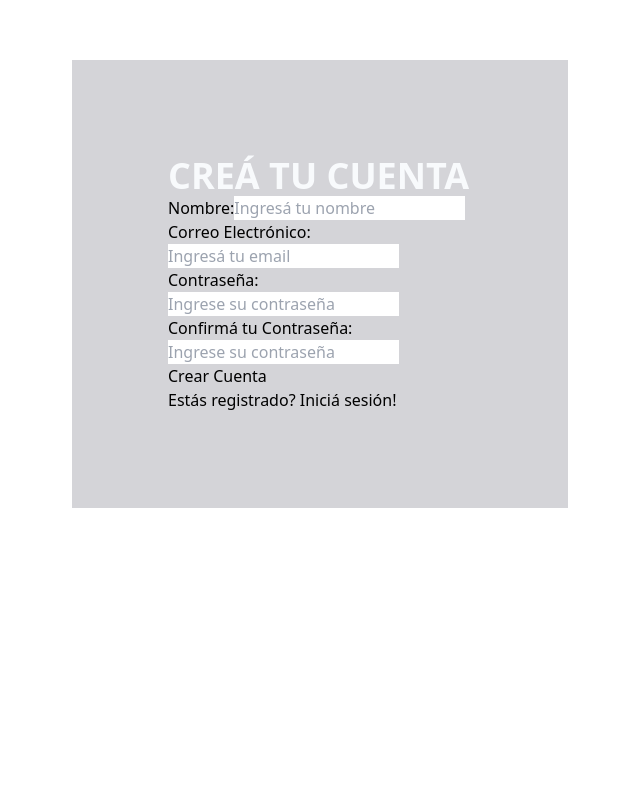
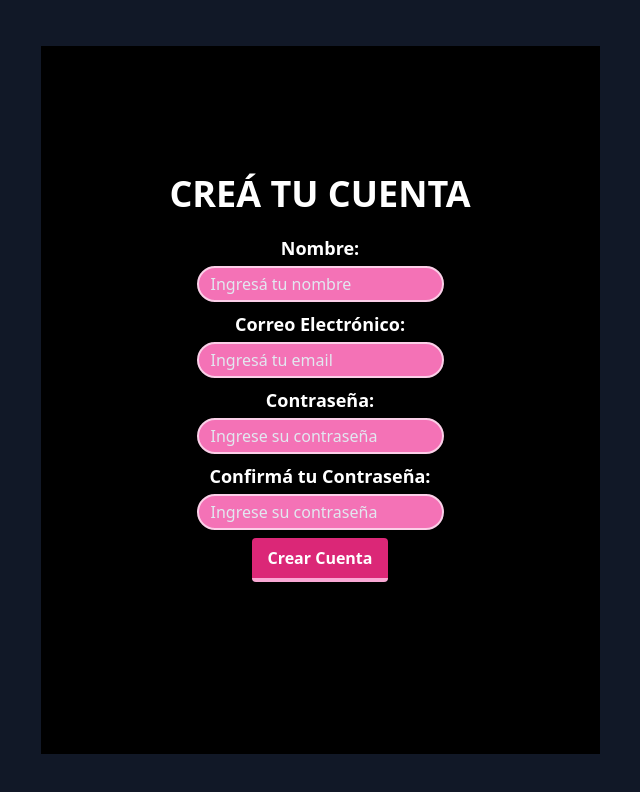
Before and after one commit to fAEDKAN/Projects-Manager, a React (Vite) app in the folder client/: page /register in a window 1280 px wide. Shown: the top 792 px of the page, without its empty margins (320-960 px from the left). Built offline with nearby package versions, Linux system fonts and the light colour scheme; no server answers.

Commit message:
work on tailwindcss

```diff
--- a/client/src/App.jsx
+++ b/client/src/App.jsx
@@ -11,6 +11,7 @@ import { Projects } from "./pages/Projects";
 
 function App() {
     return (
+        <div>
             <BrowserRouter>
                 <AuthProvider>
                     <Routes>
@@ -30,7 +31,10 @@ function App() {
                                 path="confirm/:token"
                                 element={<ConfirmAccount />}
                             />
-                        <Route path="*" element={<h1>404: NOT FOUND!</h1>} />
+                            <Route
+                                path="*"
+                                element={<h1>404: NOT FOUND!</h1>}
+                            />
                         </Route>
                         {/* RUTAS PRIVADAS */}
                         <Route path="/projects" element={<ProtectedLayout />}>
@@ -39,6 +43,7 @@ function App() {
                     </Routes>
                 </AuthProvider>
             </BrowserRouter>
+        </div>
     );
 }
 
--- a/client/src/index.css
+++ b/client/src/index.css
@@ -1,6 +1,10 @@
 @tailwind base;
 @tailwind components;
 @tailwind utilities;
+
+input::placeholder {
+    @apply text-slate-200;
+}
 
 /* :root {
     font-family: Inter, Avenir, Helvetica, Arial, sans-serif;
--- a/client/src/layouts/AuthLayout.jsx
+++ b/client/src/layouts/AuthLayout.jsx
@@ -4,8 +4,8 @@ import { Outlet } from "react-router-dom";
 export const AuthLayout = () => {
     return (
         <>
-            <main className="container mx-auto mt-5 md:mt-10 p-5 md:flex md:justify-center">
-                <div className="md:w-2/3 lg:w-2/5">
+            <main className="h-screen w-full bg-gray-900 flex justify-center items-center">
+                <div>
                     <Outlet />
                 </div>
             </main>
--- a/client/src/layouts/ProtectedLayout.jsx
+++ b/client/src/layouts/ProtectedLayout.jsx
@@ -16,7 +16,7 @@ export const ProtectedLayout = () => {
         <>
             {/* si el usuario no está autorizado, se redirecciona al Login */}
             {auth._id ? (
-                <main className="container mx-auto mt-5 md:mt-10 p-5 md:flex md:justify-center">
+                <main>
                     <Outlet />
                 </main>
             ) : (
--- a/client/src/main.jsx
+++ b/client/src/main.jsx
@@ -5,6 +5,7 @@ import "./index.css";
 
 ReactDOM.createRoot(document.getElementById("root")).render(
     <>
-        <App />
+
+        <App/>
     </>
 );
--- a/client/src/pages/Register.jsx
+++ b/client/src/pages/Register.jsx
@@ -83,17 +83,17 @@ export const Register = () => {
 
     return (
         <>
-            <div className="bg-zinc-300 p-24">
-                <h1 className="text-slate-50 uppercase font-bold text-4xl">
+            <div className="bg-black p-32 w-98 h-98 text-center" >
+                <h1 className="text-white uppercase font-bold text-4xl">
                     Creá tu Cuenta
                 </h1>
                 {
                     alert.msg && <Alert {...alert} /> //cuando haya una alerta mostramos el componente y le pasamos por props las propiedades del state de alert
                 }
-                <form onSubmit={handleSubmit} noValidate>
+                <form onSubmit={handleSubmit} noValidate className="m-5">
                     {/* el formulario no recibe 'action' ya que no lo precisamos porque no usaremos MVC */}
-                    <div>
-                        <label htmlFor="name">Nombre:</label>
+                    <div className="flex flex-col gap-1 m-2">
+                        <label htmlFor="name" className="font-sans text-lg font-semibold text-white">Nombre:</label>
                         <input
                             id="name"
                             type="text"
@@ -102,10 +102,11 @@ export const Register = () => {
                             name="name" //donde toma la clave para que el hook funcione
                             onChange={handleInputChange} //el evento cuando cambia (se le agrega info) el input
                             autoComplete="off"
+                            className="bg-pink-400 h-9 border-2 border-pink-200 pl-3 rounded-3xl"
                         />
                     </div>
-                    <div>
-                        <label htmlFor="email">Correo Electrónico:</label>
+                    <div className="flex flex-col gap-1 m-2">
+                        <label htmlFor="email" className="font-sans text-lg font-semibold text-white">Correo Electrónico:</label>
                         <input
                             id="email"
                             type="email"
@@ -113,10 +114,11 @@ export const Register = () => {
                             value={email}
                             name="email" //donde toma la clave para que el hook funcione
                             onChange={handleInputChange} //el evento cuando cambia (se le agrega info) el input
+                            className="bg-pink-400 h-9 border-2 border-pink-200 pl-3 rounded-3xl"
                         />
                     </div>
-                    <div>
-                        <label htmlFor="password">Contraseña:</label>
+                    <div className="flex flex-col gap-1 m-2">
+                        <label htmlFor="password" className="font-sans text-lg font-semibold text-white">Contraseña:</label>
                         <input
                             id="password"
                             type="password"
@@ -124,10 +126,11 @@ export const Register = () => {
                             value={password}
                             name="password" //donde toma la clave para que el hook funcione
                             onChange={handleInputChange} //el evento cuando cambia (se le agrega info) el input
+                            className="bg-pink-400 h-9 border-2 border-pink-200 pl-3 rounded-3xl"
                         />
                     </div>
-                    <div>
-                        <label htmlFor="password2">
+                    <div className="flex flex-col gap-1 m-2">
+                        <label htmlFor="password2" className="font-sans text-lg font-semibold text-white">
                             Confirmá tu Contraseña:
                         </label>
                         <input
@@ -137,9 +140,10 @@ export const Register = () => {
                             value={password2}
                             name="password2" //donde toma la clave para que el hook funcione
                             onChange={handleInputChange} //el evento cuando cambia (se le agrega info) el input
+                            className="bg-pink-400 h-9 border-2 border-pink-200 pl-3 rounded-3xl"
                         />
                     </div>
-                    <button type="submit" disabled={sending}>
+                    <button type="submit" disabled={sending} className="bg-pink-600 hover:bg-green-400 text-white font-bold py-2 px-4 border-b-4 border-pink-300 hover:border-green-600 rounded">
                         Crear Cuenta
                     </button>
                 </form>
```
Lines whose indentation alone changed are shown as unchanged.
